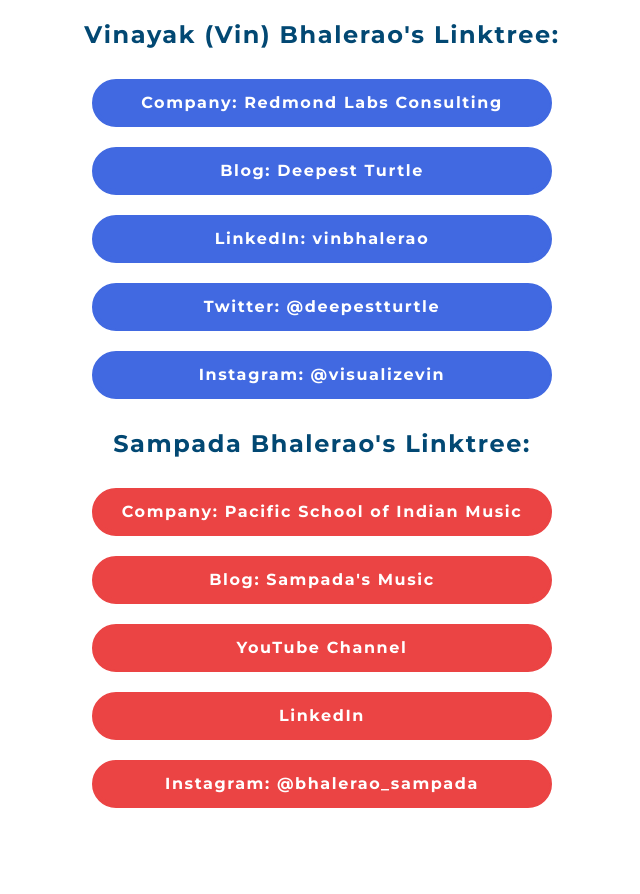
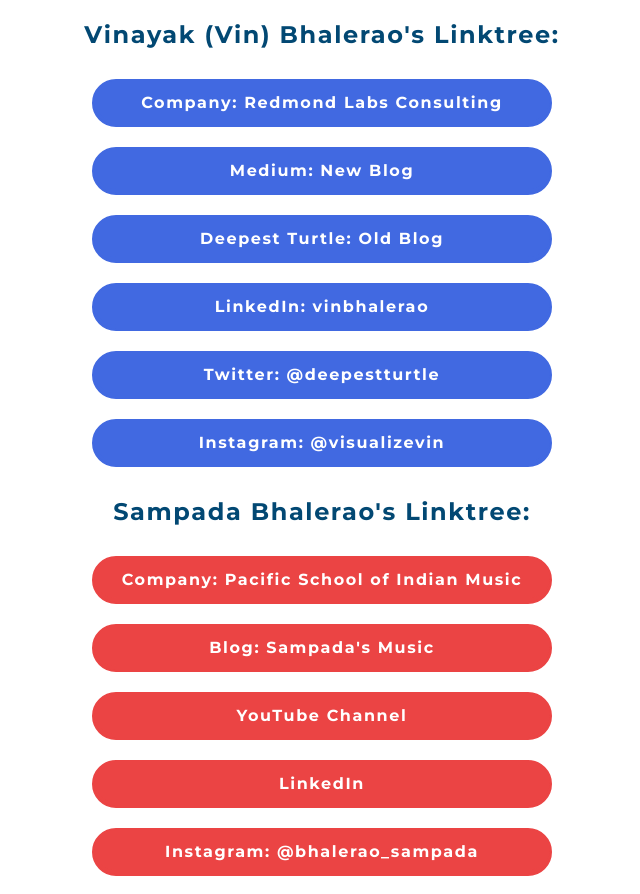
Before and after one commit to vinhub/bsite, a plain HTML site: page index.html in a window 1280 px wide. Shown: the whole page, without its empty margins (318-958 px from the left). Before the commit the page ends 828 px from the top, so only its background shows below. Drawn offline with Linux system fonts and the light colour scheme.

Commit message:
added medium blog

```diff
--- a/index.html
+++ b/index.html
@@ -29,7 +29,10 @@
       <a class="links__item links__item" href="https://redmondlabs.com/" target="_blank">Company: Redmond Labs Consulting</a>
     </div>
     <div class="links__item">
-      <a class="links__item links__item" href="https://deepestturtle.com/" target="_blank">Blog: Deepest Turtle</a>
+      <a class="links__item links__item" href="https://medium.com/@vinbhalerao" target="_blank">Medium: New Blog</a>
+    </div>
+    <div class="links__item">
+      <a class="links__item links__item" href="https://deepestturtle.com/" target="_blank">Deepest Turtle: Old Blog</a>
     </div>
     <div class="links__item">
       <a class="links__item links__item" href="https://www.linkedin.com/in/vinbhalerao/" target="_blank">LinkedIn: vinbhalerao</a>
```
